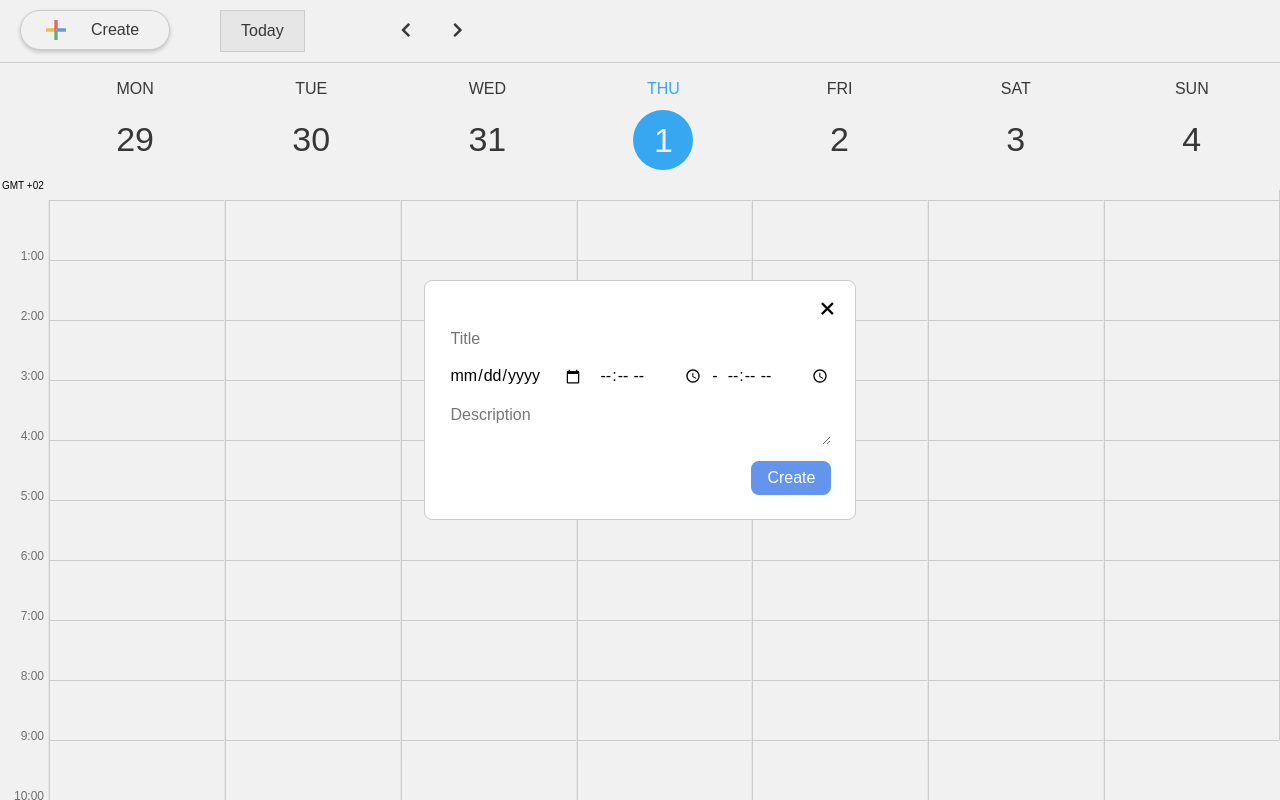
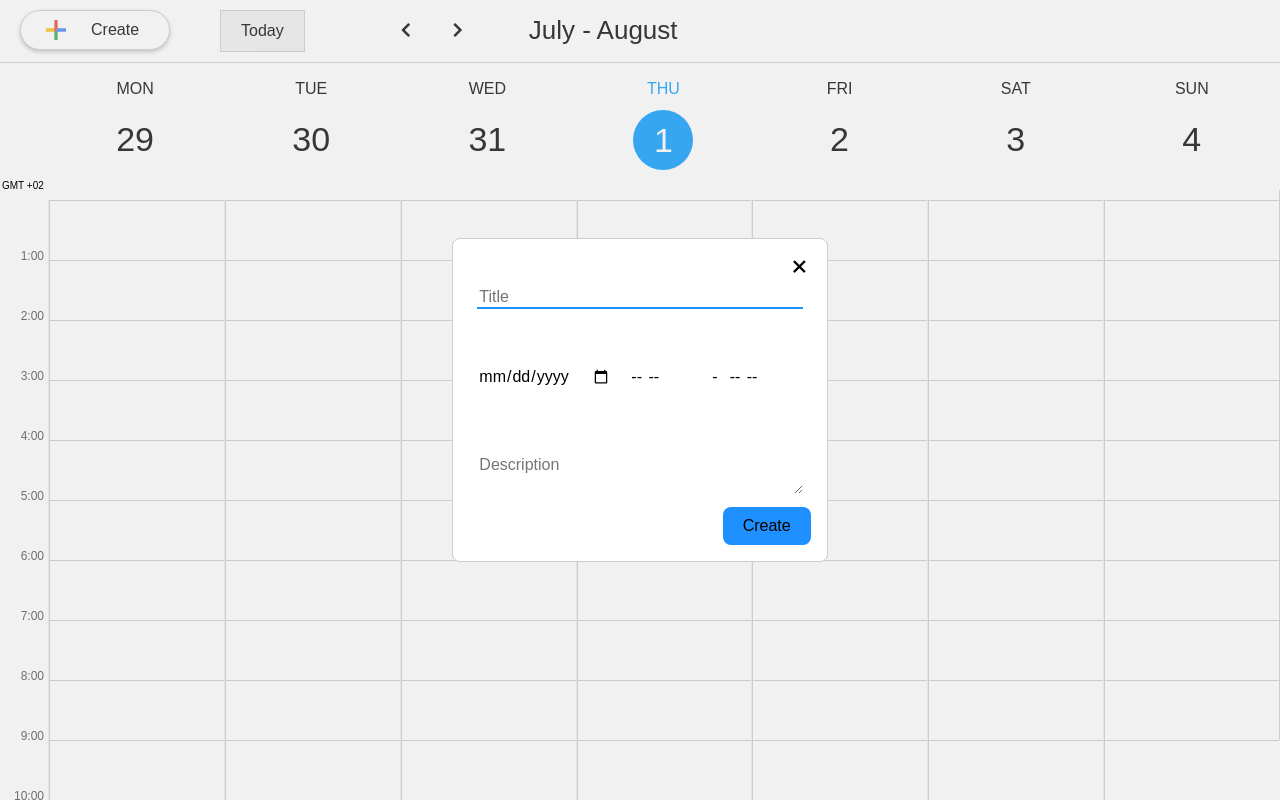
Before and after one commit to dmitro-utkin/gromcode_google-calendar-react, a React app: page / in a window 1280 px wide. Both pictures are taken after a click on the button "Create". Shown: the top 800 px of the page. Built offline with nearby package versions, Linux system fonts and the light colour scheme.

Commit message:
maked navigation in header and create-btn

```diff
--- a/src/App.jsx
+++ b/src/App.jsx
@@ -7,13 +7,13 @@ import { getWeekStartDate, generateWeekRange } from '../src/utils/dateUtils.js';
 import './common.scss';
 
 const App = () => {
-  const [weekStartDate, setWeekStartDate] = useState(new Date());
+  const [weekStartDate, setWeekStartDate] = useState(getWeekStartDate(new Date()));
 
   const weekDates = generateWeekRange(getWeekStartDate(weekStartDate));
 
   return (
     <>
-      <Header />
+      <Header weekStartDate={weekStartDate} setWeekStartDate={setWeekStartDate} />
       <Calendar weekDates={weekDates} />
     </>
   );
--- a/src/components/header/Header.jsx
+++ b/src/components/header/Header.jsx
@@ -1,5 +1,5 @@
 import React, { useState } from 'react';
-import Modal  from '../modal/Modal';
+import Modal from '../modal/Modal';
 import { getDisplayedMonth, getWeekStartDate } from '../../utils/dateUtils';
 import './header.scss';
 
@@ -9,7 +9,17 @@ const Header = ({ weekStartDate, setWeekStartDate }) => {
   const openModal = () => setShowModal(true);
   const closeModal = () => setShowModal(false);
 
+  const handlePrevWeek = () => {
+    const prevWeekStartDate = new Date(weekStartDate);
+    prevWeekStartDate.setDate(prevWeekStartDate.getDate() - 7);
+    setWeekStartDate(prevWeekStartDate);
+  };
 
+  const handleNextWeek = () => {
+    const nextWeekStartDate = new Date(weekStartDate);
+    nextWeekStartDate.setDate(nextWeekStartDate.getDate() + 7);
+    setWeekStartDate(nextWeekStartDate);
+  };
 
   return (
     <header className="header">
@@ -26,14 +36,14 @@ const Header = ({ weekStartDate, setWeekStartDate }) => {
         Create
       </button>
       <div className="navigation">
-        <button className="navigation__today-btn button">Today</button>
-        <button className="icon-button navigation__nav-icon">
+        <button className="navigation__today-btn button" onClick={() => setWeekStartDate(getWeekStartDate(new Date()))}>Today</button>
+        <button className="icon-button navigation__nav-icon" onClick={handlePrevWeek}>
           <i className="fas fa-chevron-left"></i>
         </button>
-        <button className="icon-button navigation__nav-icon">
+        <button className="icon-button navigation__nav-icon" onClick={handleNextWeek}>
           <i className="fas fa-chevron-right"></i>
         </button>
-        <span className="navigation__displayed-month"></span>
+        <span className="navigation__displayed-month">{getDisplayedMonth(weekStartDate)}</span>
       </div>
       {showModal && <Modal onClose={closeModal} />}
     </header>
--- a/src/components/modal/modal.scss
+++ b/src/components/modal/modal.scss
@@ -40,22 +40,52 @@
 }
 
 .event-form {
-  display: flex;
-  flex-direction: column;
+  // padding-left: 40px;
 
   &__field {
     margin: 8px;
     border: none;
   }
 
+  input[name='title'] {
+    border-bottom: 2px solid rgb(30, 144, 255);
+    width: -webkit-fill-available;
+    margin-bottom: 50px;
+  }
+
+  &__time {
+    margin-bottom: 50px;
+
+    input[type='time'] {
+      margin-left: 10px;
+    }
+
+    input[type='time']::-webkit-calendar-picker-indicator {
+      display: none;
+    }
+
+    input[type='time']::-webkit-datetime-edit-fields-wrapper,
+    input[type='time']::-webkit-datetime-edit-text {
+      color: transparent;
+    }
+
+    input[type='time']::-webkit-datetime-edit-hour-field,
+    input[type='time']::-webkit-datetime-edit-minute-field {
+      color: black;
+    }
+  }
+
+  textarea {
+    width: -webkit-fill-available;
+  }
+
   &__submit-btn {
-    margin: 8px;
+    display: block;
     margin-left: auto;
     border: none;
-    color: #fff;
-    background-color: cornflowerblue;
-    border: none;
-    padding: 8px 16px;
+    background-color: rgb(30, 144, 255);
+    padding: 10px 20px;
     border-radius: 8px;
+    cursor: pointer;
   }
 }
--- a/src/index.jsx
+++ b/src/index.jsx
@@ -1,8 +1,9 @@
-import React from 'react';
-import ReactDOM from 'react-dom';
-import './index.scss';
-import App from './App';
+import React from "react";
+import ReactDOM from "react-dom";
+import "./index.scss";
+import App from "./App";
 
-const rootElement = document.querySelector('body');
+const rootElement = document.createElement("div");
+document.body.appendChild(rootElement);
 
 ReactDOM.render(<App />, rootElement);
--- a/src/utils/dateUtils.js
+++ b/src/utils/dateUtils.js
@@ -47,16 +47,12 @@ export const months = [
 export const getDisplayedMonth = date => {
   const weekStart = moment(date);
   const weekEnd = moment(date).add(6, 'days');
-  const startMonth = weekStart.getMonth();
-  const startYear = weekStart.getFullYear();
-  const endMonth = weekEnd.getMonth();
-  const endYear = weekEnd.getFullYear();
+  const startMonth = weekStart.month();
+  const endMonth = weekEnd.month();
   const isSameMonth = startMonth === endMonth;
+
   if (isSameMonth) {
-    return `${months[startMonth]} ${startYear}`;
+    return `${months[startMonth]}`;
   }
-  const isSameYear = startYear === endYear;
-  return isSameYear
-    ? `${months[startMonth]} - ${months[endMonth]} ${startYear}`
-    : `${months[startMonth]} ${startYear} - ${months[endMonth]} ${endYear}`;
+  return `${months[startMonth]} - ${months[endMonth]}`;
 };
```
